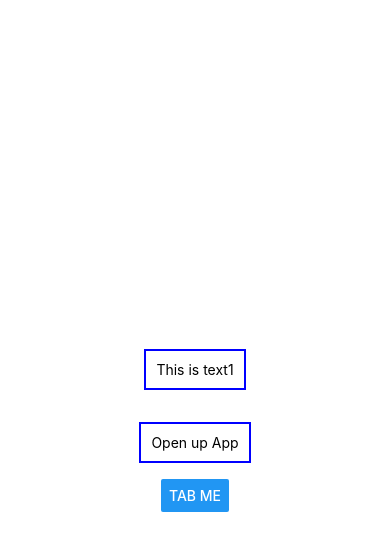
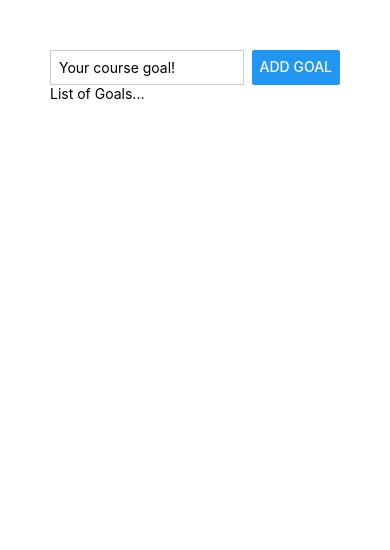
Before and after one commit to mohitkhatri06/react-native-first-app, a React Native app: screen / in a window 390 px wide. Shown: the top 550 px of the page. Built offline with nearby package versions, Linux system fonts and the light colour scheme.

Commit message:
working with goal-app

```diff
--- a/App.js
+++ b/App.js
@@ -1,27 +1,35 @@
 import { StatusBar } from 'expo-status-bar';
-import { StyleSheet, Text, View, Button } from 'react-native';
+import { StyleSheet, Text, View, Button, TextInput } from 'react-native';
 
 export default function App() {
   return (
-    <View style={styles.container}>
-      <Text style={styles.dummyText}>This is text1</Text>
-      <Text style={styles.dummyText}>Open up App</Text>
-      <Button title='Tab me'/>
+    <View style={styles.appContainer}>
+      <View style={styles.inputContainer}>
+        <TextInput style={styles.textInput} placeholder='Your course goal!' />
+          <Button title="Add Goal"/>
+      </View>
+      <View>
+        <Text>
+          List of Goals...
+        </Text>
+      </View>
     </View>
   );
 }
 
 const styles = StyleSheet.create({
-  container: {
-    flex: 1,
-    backgroundColor: '#fff',
-    alignItems: 'center',
-    justifyContent: 'center',
+  appContainer: {
+   padding:50,
   },
-  dummyText:{
-      margin:16,
-      borderWidth:2,
-      borderColor:'blue',
-      padding:10,
+  inputContainer:{
+    flexDirection:'row',
+    justifyContent:'space-between'
   },
+  textInput:{
+    borderWidth:1,
+    borderColor:'#cccccc',
+    width:'80%',
+    marginRight:8,
+    padding:8,
+  }
 });
```
